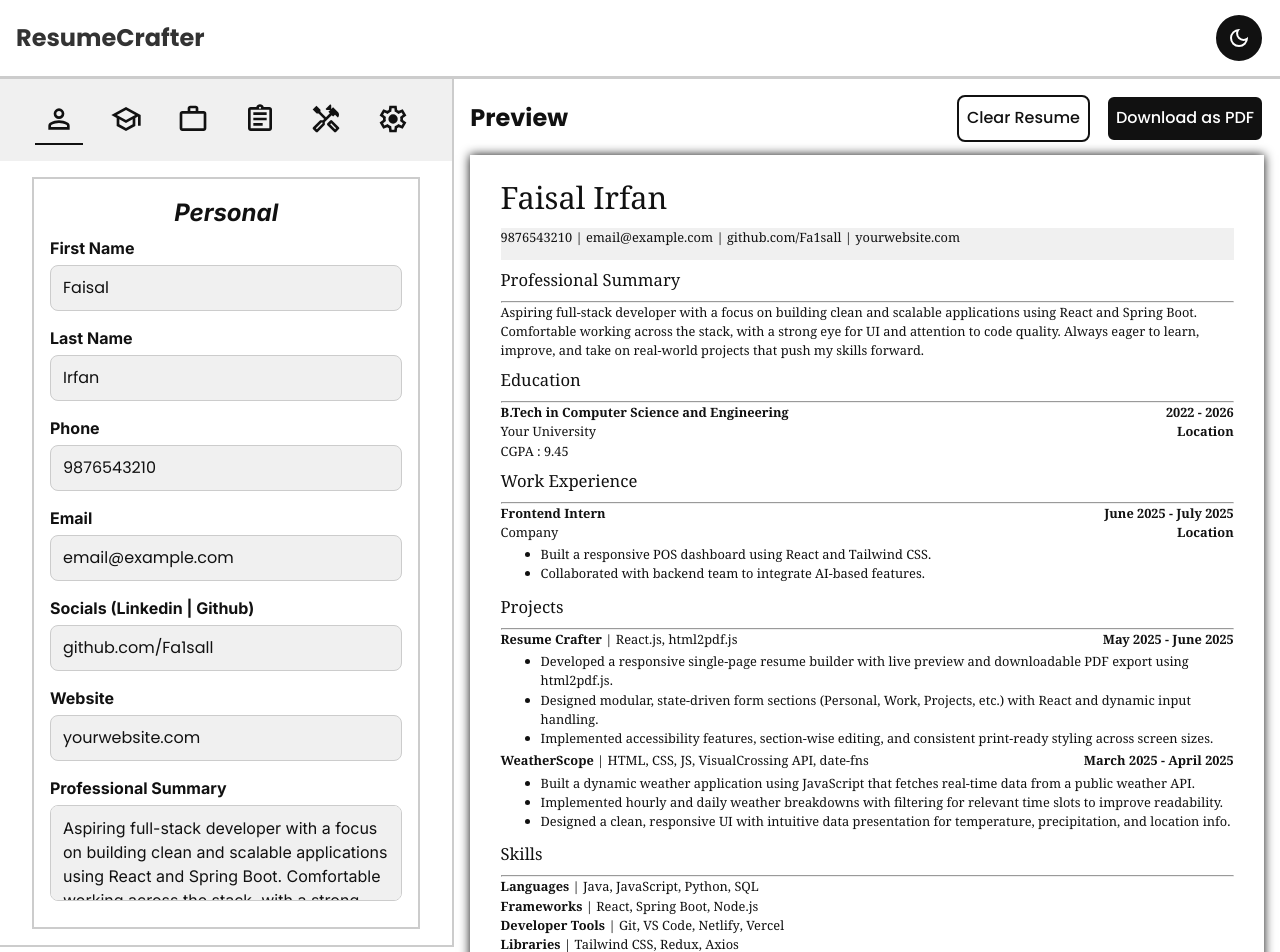
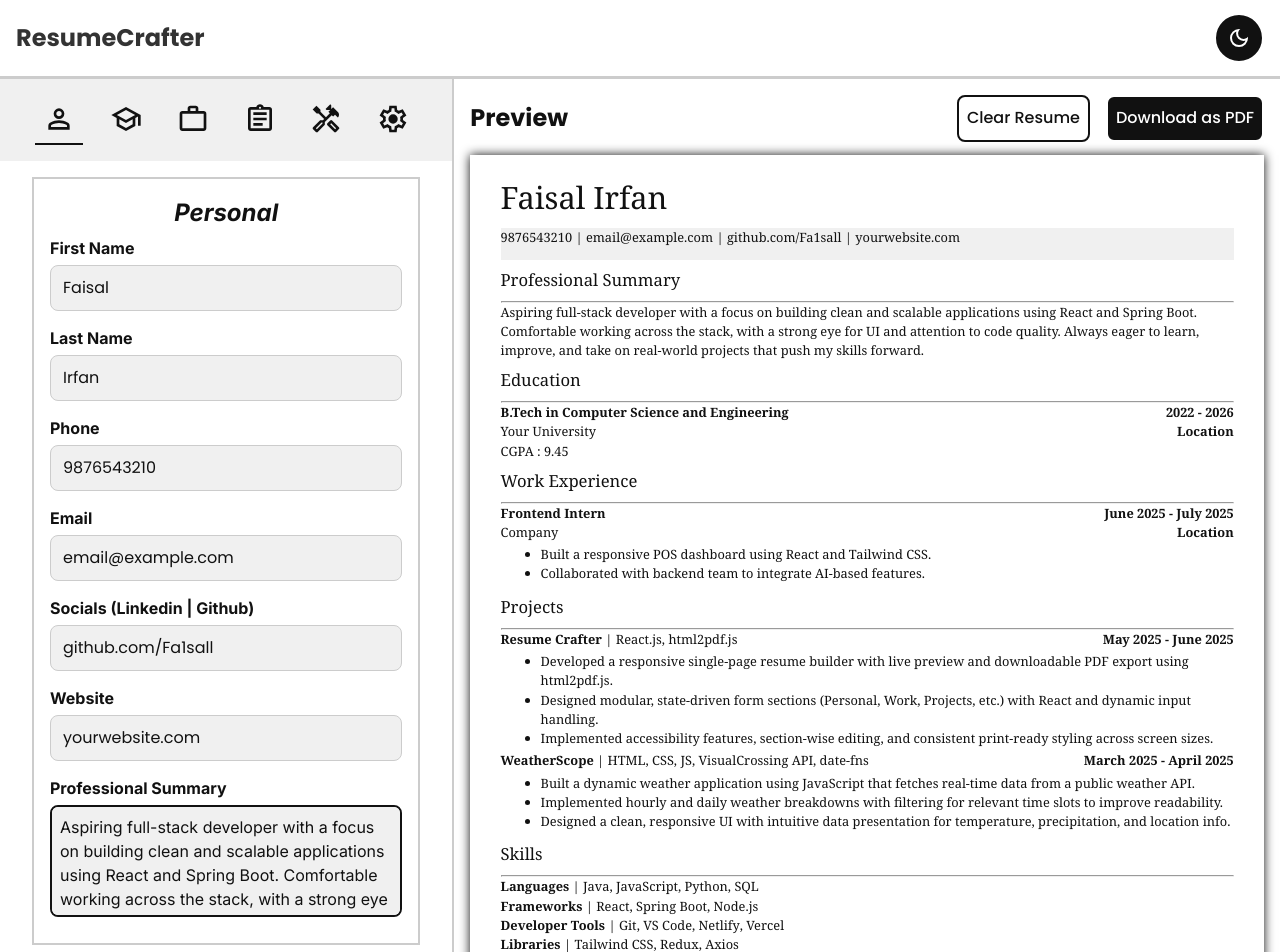
Before and after one commit to Fa1sall/ResumeCrafter, a React (Vite) app: page / in a window 1280 px wide. Shown: the top 952 px of the page. Built offline with nearby package versions, Linux system fonts and the light colour scheme; a web font is replaced by a local one.

Commit message:
Fixed Form Text Area Styles

```diff
--- a/src/styles/SidebarComponents.css
+++ b/src/styles/SidebarComponents.css
@@ -67,7 +67,14 @@ input[class="formInput"] {
 }
 
 .formTextarea {
-  min-height: 6rem;
+  width: 100%;
+  max-width: 100%;
+  min-height: 7em;
+  padding: 0.5rem;
+  font-size: 1rem;
+  border: 2px solid var(--text-color);
+  border-radius: 0.5rem;
+  box-sizing: border-box;
 }
 
 .formTextarea:focus {
```
